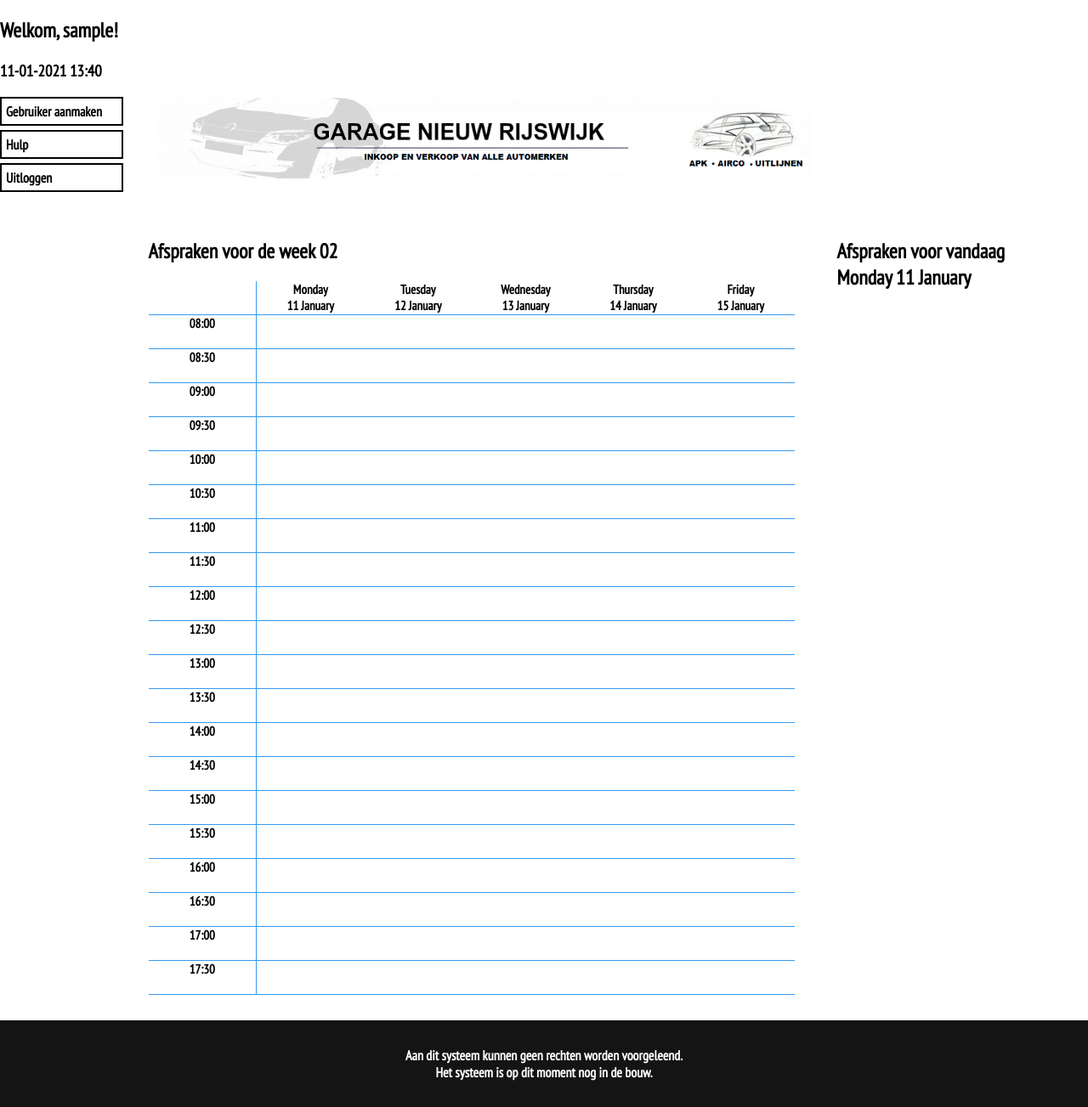
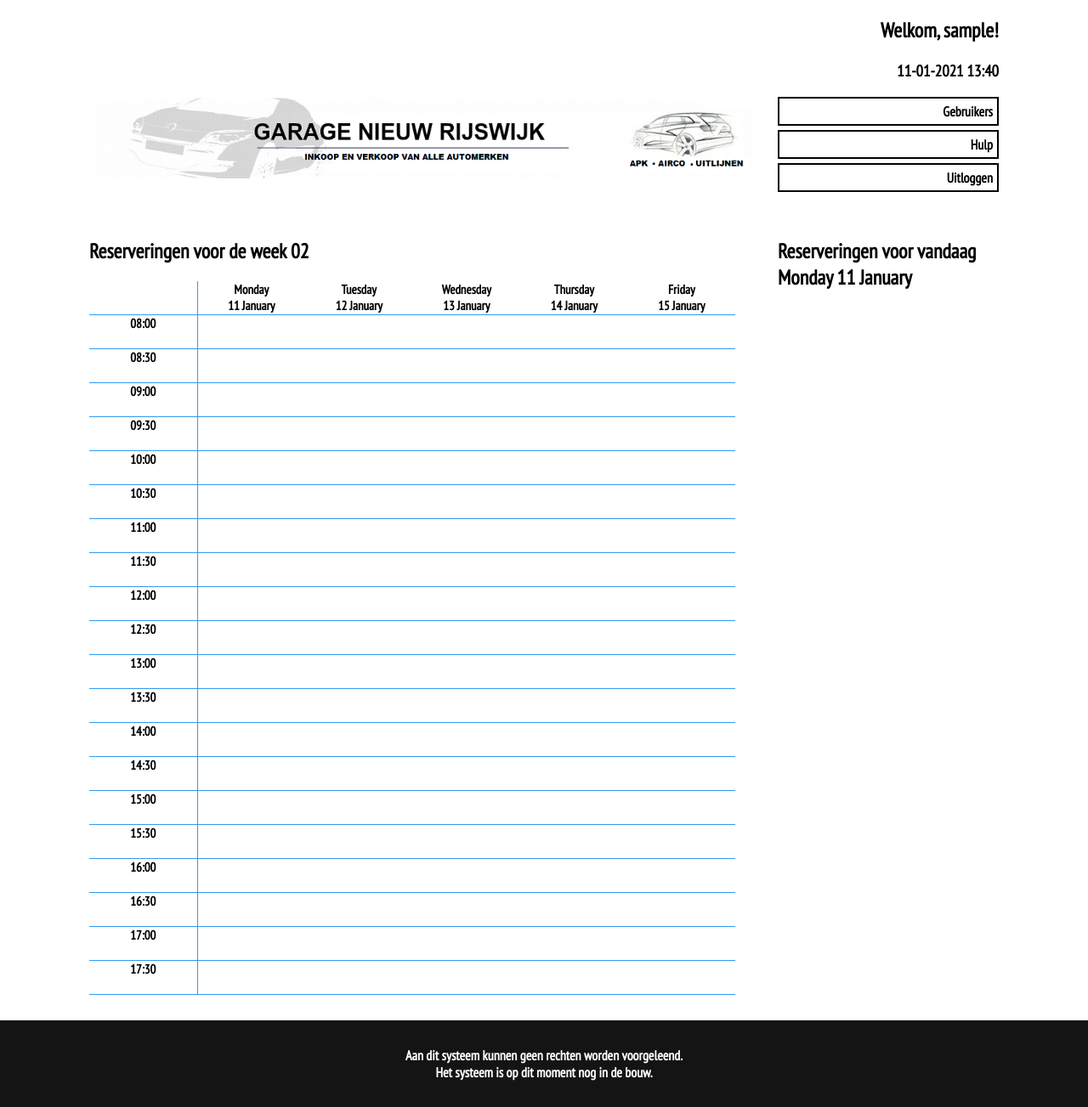
Before and after one commit to TzunderWulf/reservationWebsite, a PHP site: page /admin/index.php in a window 1280 px wide. Shown: the whole page at 85% size. Run offline with PHP 8.4, Linux system fonts and the light colour scheme; the visitor is signed in with stand-in values (Sample User, id 1); data that the repository does not hold is empty.

Commit message:
added: header, main and footer element

```diff
--- a/admin/index.php
+++ b/admin/index.php
@@ -28,8 +28,10 @@
 $currentDate = strftime("%A %e %B", mktime(0, 0, 0, date('m'), date('d'),
     date('y')));
 
-$monday = date("Y-m-d", strtotime('monday this week'));
-$friday = date("Y-m-d", strtotime('friday this week'));
+$week = 2;
+
+$monday = date("Y-m-d", strtotime("monday this week"));
+$friday = date("Y-m-d", strtotime($monday . "+ 4 days"));
 
 // getting the reservations for this week
 $weekQuery = "SELECT id,customerid,type_reservation,date,time,car,description
@@ -64,6 +66,7 @@
 }
 
 $times = timesArray('08:00', '17:30', 15);
+
 ?>
 
 <!doctype html>
@@ -78,16 +81,16 @@
 </head>
 
 <body class="container">
-<div class="item-a">
+<header class="item-a">
     <img src="../images/header.png" alt="header image">
-</div>
+</header>
 
-<div id="user">
+<div class="user">
     <h2>Welkom, <?=$_SESSION['username']?>!</h2>
     <h3><?=date('d-m-Y H:i')?></h3>
     <?php if ($_SESSION['admin'] === 1) { ?>
-        <a class="link-button" href="user-section/create-user.php">
-            <div class="user-button">Gebruiker aanmaken</div>
+        <a class="link-button" href="user-section/overview-user.php">
+            <div class="user-button">Gebruikers</div>
         </a>
     <?php } ?>
     <a class="link-button" href="">
@@ -98,8 +101,8 @@
     </a>
 </div>
 
-<div class="item-b">
-    <h2>Afspraken voor de week <?=$week = date('W')?></h2>
+    <main class="item-b">
+    <h2>Reserveringen voor de week <?=$week = date('W')?></h2>
     <div class="row">
         <?php for($d=-1;$d<5;$d++) { ?>
             <?php if ($d == -1) { ?>
@@ -137,9 +140,9 @@
             <?php } ?>
         </div>
     <?php } ?>
-</div>
+    </main>
     <div class="item-c">
-        <h2>Afspraken voor vandaag <?=$currentDate?></h2>
+        <h2>Reserveringen voor vandaag <?=$currentDate?></h2>
         <?php foreach ($dayResult as $todayReservation) { ?>
             <a class="link-button" href="detail.php?index=<?=$todayReservation['id']?>">
                 <div class="reservation-today">
@@ -156,8 +159,8 @@
         <?php } ?>
     </div>
 
-<div class="item-d">
+<footer class="item-d">
     <p>Aan dit systeem kunnen geen rechten worden voorgeleend. <br> Het systeem is op dit moment nog in de bouw.</p>
-</div>
+</footer>
 </body>
 </html>
```
Also changed, not shown: admin/detail.php (+7 -7 lines).
